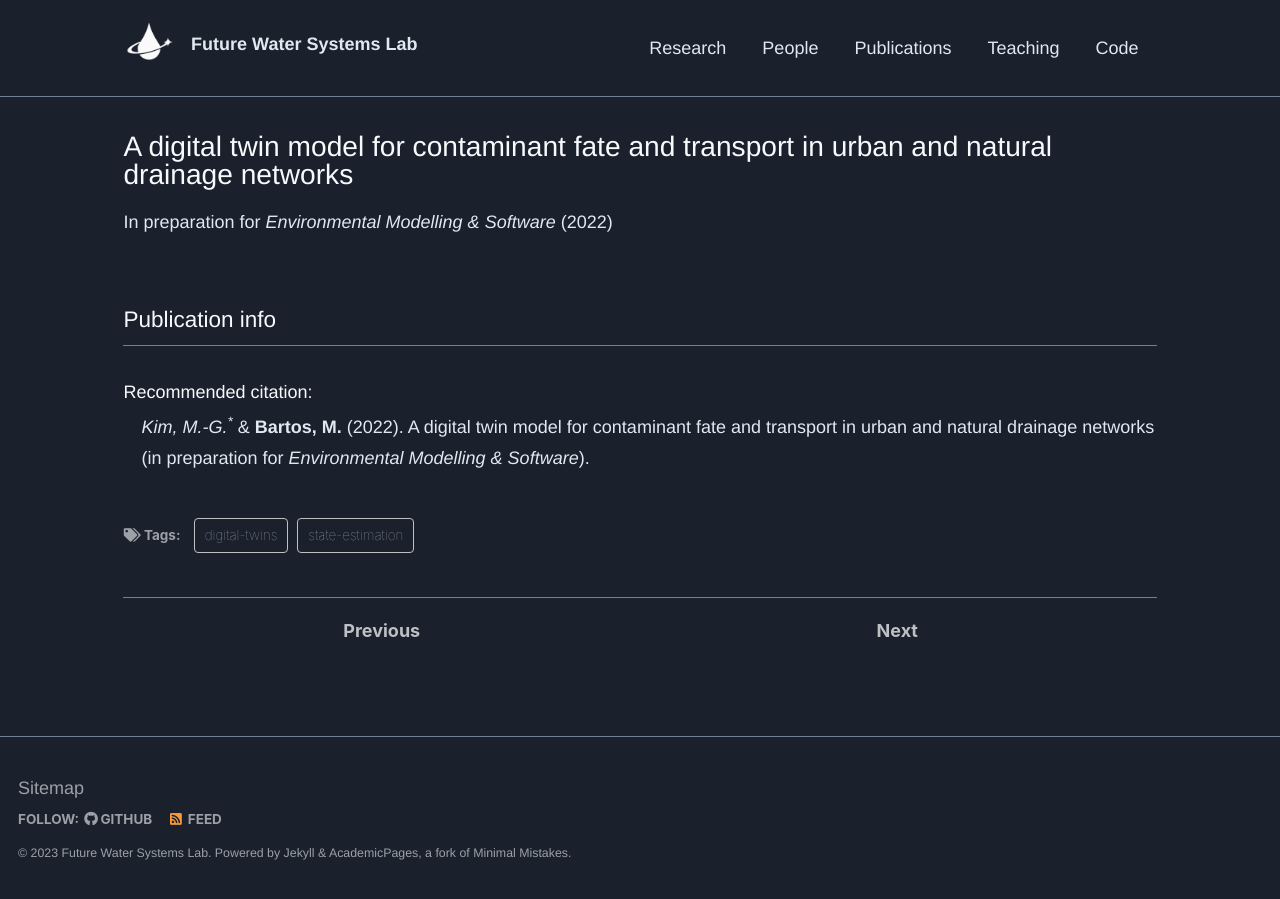
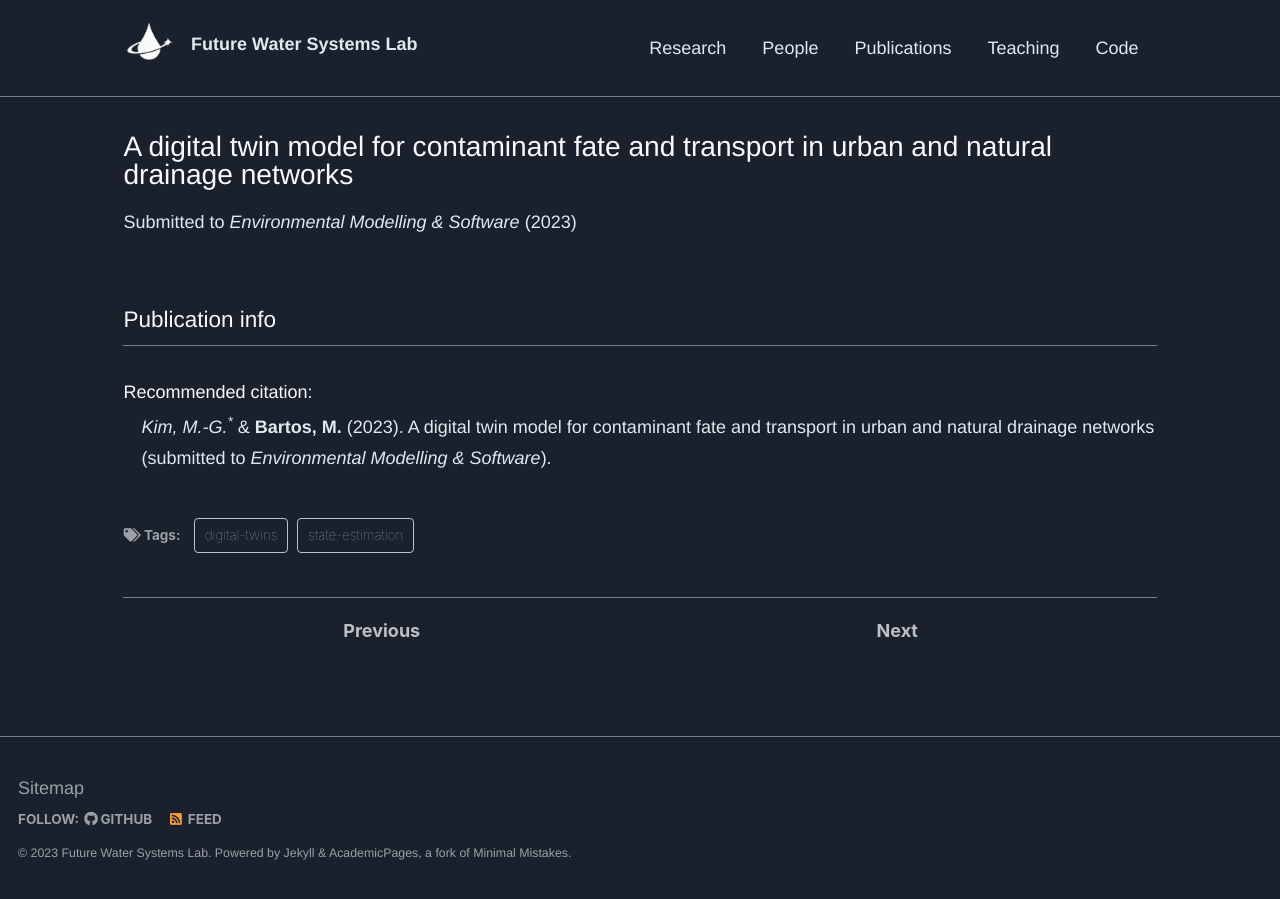
Before and after one commit to SMARTINFRALAB/SMARTINFRALAB.github.io, a Jekyll site: the page built from _publications/2022-08-31-digital.md, in a window 1280 px wide. Built offline with Jekyll 4.4.1, drawn with Linux system fonts in a browser that asks for light colours.

Commit message:
Update news and publications

```diff
--- a/_publications/2022-08-31-digital.md
+++ b/_publications/2022-08-31-digital.md
@@ -5,9 +5,9 @@ permalink: /publication/2022-08-31-digital
 date: 2022-08-31
 venue: 'Environmental Modelling & Software'
 type: 'preprint'
-citation: '<i>Kim, M.-G.<sup>*</sup></i> & <b>Bartos, M.</b> (2022). A digital twin model for contaminant fate and transport in urban and natural drainage networks (in preparation for <i>Environmental Modelling & Software</i>).'
+citation: '<i>Kim, M.-G.<sup>*</sup></i> & <b>Bartos, M.</b> (2023). A digital twin model for contaminant fate and transport in urban and natural drainage networks (submitted to <i>Environmental Modelling & Software</i>).'
 authors: "<i>Kim M.-G.<sup>*</sup></i> & <b>Bartos, M.</b>"
-journal_info: "In preparation for <i>Environmental Modelling & Software</i> (2022)"
+journal_info: "Submitted to <i>Environmental Modelling & Software</i> (2023)"
 thumbnail: 'https://mdbartos.s3.us-east-2.amazonaws.com/img/wq_digital_twin_thumb.png'
 tags: ['state-estimation', 'digital-twins']
 ---
```
Also changed, not shown: _pages/about.md (+2 -0 lines), _publications/2021-06-08-pysheds.md (+2 -2 lines), _publications/2022-08-30-carbon.md (+2 -2 lines), _publications/2022-09-01-model.md (+5 -5 lines).
